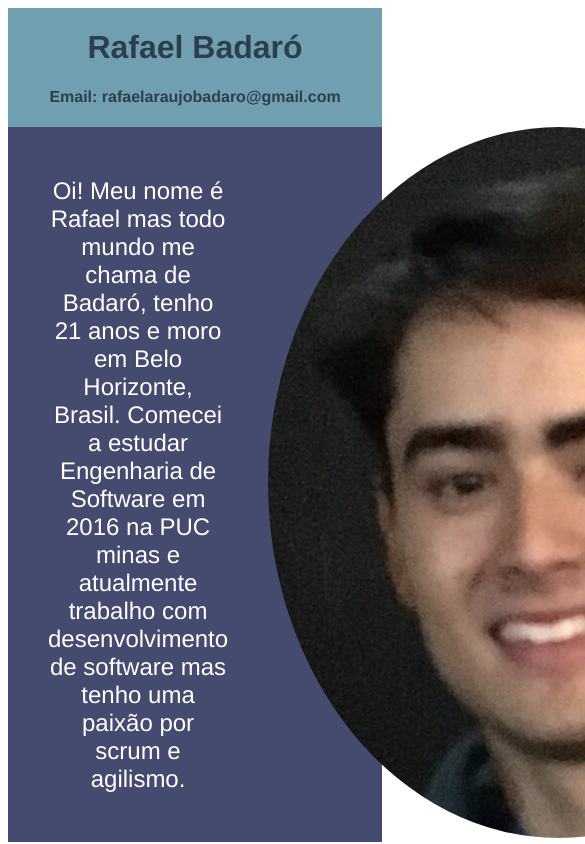
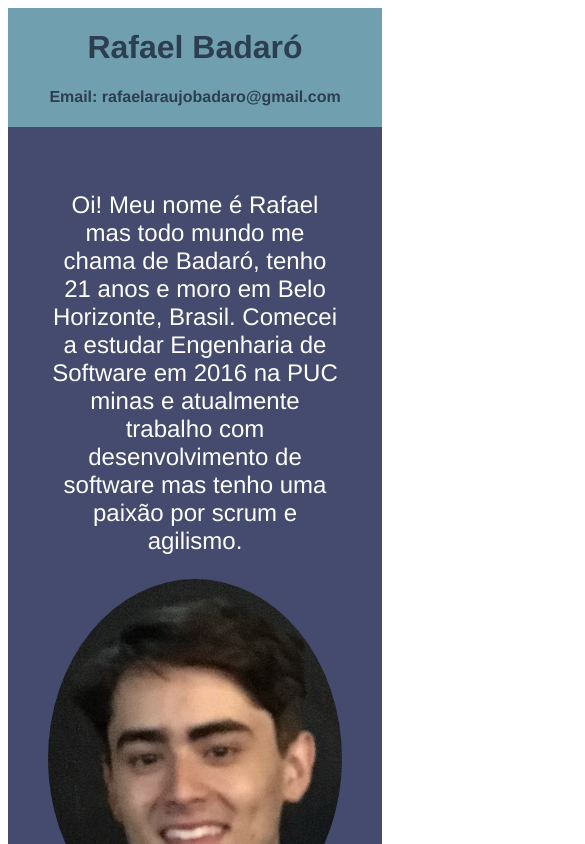
Before and after one commit to RafaelBadaro/my-portifolio, a Vue app: page / in a window 390 px wide. Shown: the top 844 px of the page, 585 px wide, since content can reach past the window. Built offline with nearby package versions, Linux system fonts and the light colour scheme.

Commit message:
Responsividade

```diff
--- a/src/components/AboutMe.vue
+++ b/src/components/AboutMe.vue
@@ -31,7 +31,11 @@ export default {
   background-color: #444b6e;
   color: white;
   display: flex;
+  padding: 40px;
 }
+
+
+
 .infos {
   display: flex;
   flex-direction: column;
@@ -56,7 +60,23 @@ export default {
   padding: 10px 0;
 }
 
+.picture {
+  display: flex;
+  justify-content: center;
+  flex-direction: column;
+}
+
 img {
   border-radius: 50%;
+  max-width: 100%;
+}
+
+@media (max-width: 500px) {
+  .aboutme {
+    display: block;
+  }
+  .infos__container{
+    padding: 0;
+  }
 }
 </style>
--- a/src/components/Body.vue
+++ b/src/components/Body.vue
@@ -22,6 +22,5 @@ export default {
 </script>
 
 <style scoped>
-.body{
-}
+
 </style>
```
